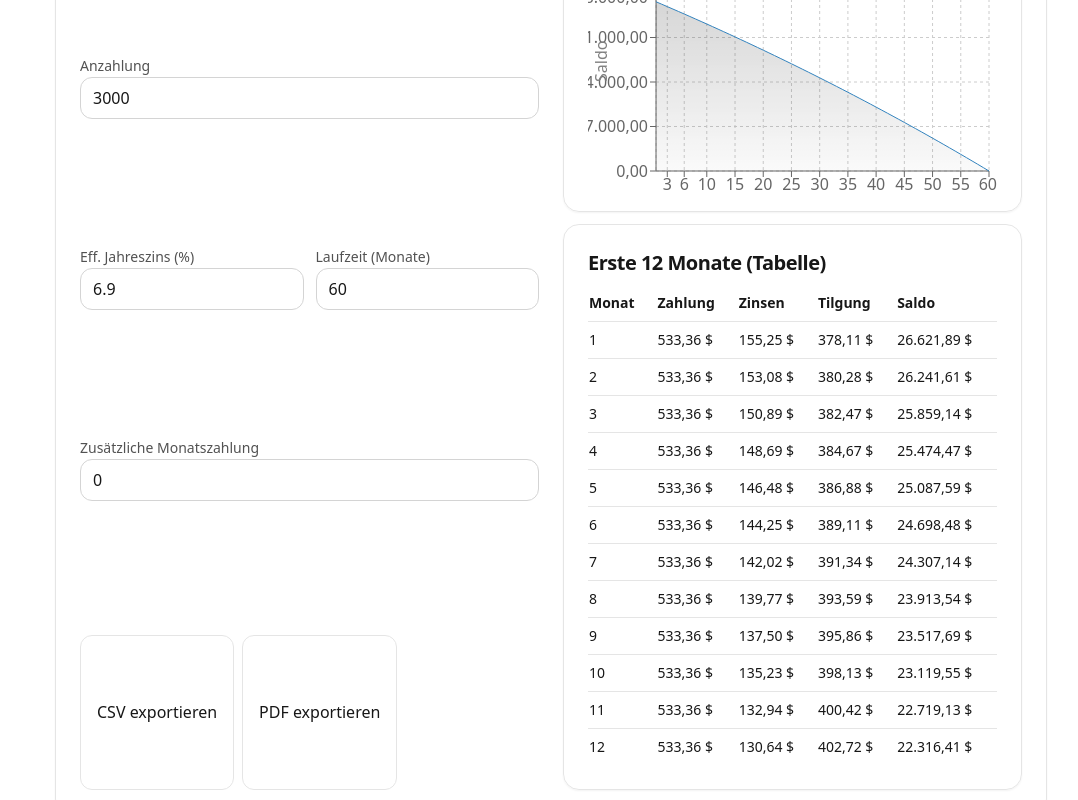
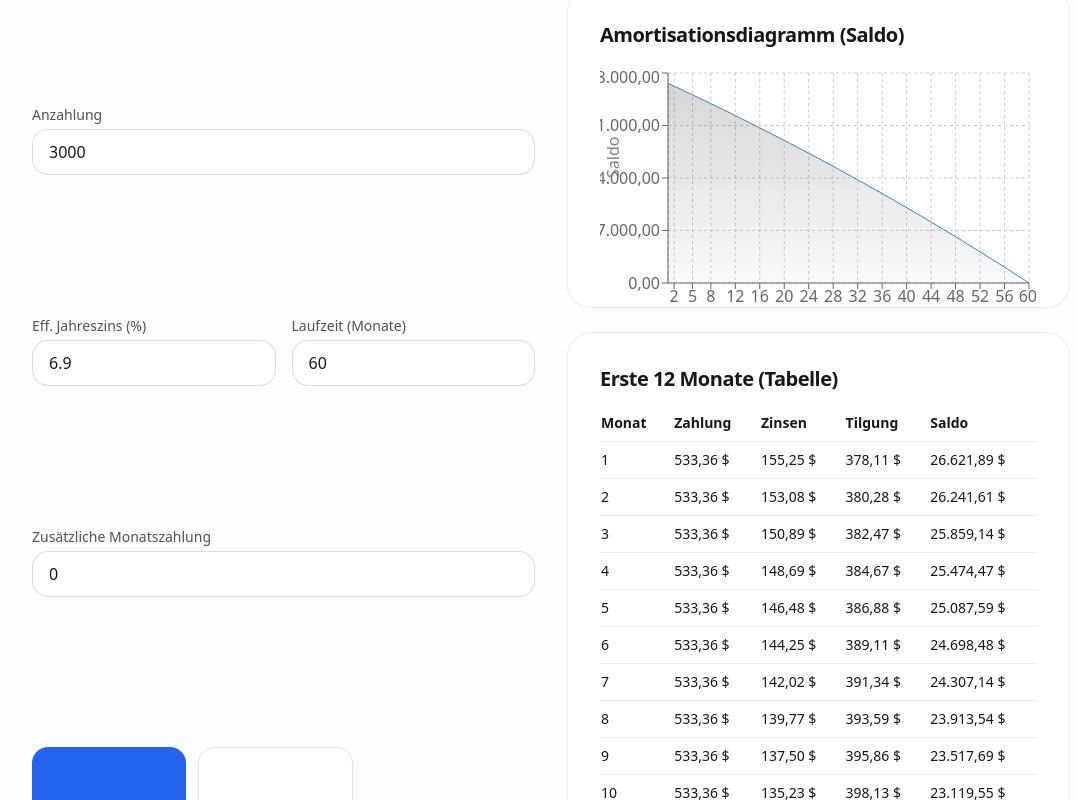
Before and after one commit to gaetandelhon-afk/Carmath.io, a Next.js app: page /de in a window 1280 px wide. Shown: the part 540-1340 px from the top of the page, without its empty margins (89-1167 px from the left). Built offline with nearby package versions, Linux system fonts and the light colour scheme.

Commit message:
ui: premium styling + localized CSV/PDF (BOM, delimiter) + improved translations

```diff
--- a/app/globals.css
+++ b/app/globals.css
@@ -2,33 +2,57 @@
 @tailwind components;
 @tailwind utilities;
 
+/* Base */
 :root {
   color-scheme: light dark;
 }
-body {
-  @apply bg-white text-neutral-900 dark:bg-neutral-950 dark:text-neutral-50;
+
+html, body {
+  @apply bg-neutral-50 text-neutral-900 dark:bg-neutral-950 dark:text-neutral-50;
+  font-feature-settings: "ss02", "cv02", "tnum";
 }
+
 .container {
-  @apply max-w-5xl mx-auto px-4;
+  @apply max-w-6xl mx-auto px-4 sm:px-6;
 }
+
+/* Cards & surfaces */
 .card {
-  @apply rounded-2xl shadow-sm border border-neutral-200 dark:border-neutral-800 bg-white/80 dark:bg-neutral-900/60 backdrop-blur p-6;
+  @apply rounded-3xl shadow-sm border border-neutral-200/60 dark:border-neutral-800/70
+         bg-white/80 dark:bg-neutral-900/60 backdrop-blur p-6 sm:p-8;
 }
+
+/* Inputs */
 .input {
-  @apply w-full rounded-xl border border-neutral-300 dark:border-neutral-700 bg-white dark:bg-neutral-900 px-3 py-2 outline-none focus:ring-2 focus:ring-blue-500;
+  @apply w-full rounded-2xl border border-neutral-300/80 dark:border-neutral-700/70
+         bg-white/90 dark:bg-neutral-900/70 px-4 py-2.5 outline-none
+         focus:ring-4 focus:ring-blue-500/20 focus:border-blue-500 transition;
 }
+
 .label {
-  @apply text-sm text-neutral-600 dark:text-neutral-300;
+  @apply text-sm font-medium text-neutral-600 dark:text-neutral-300 mb-1 block;
 }
+
+/* Buttons */
 .btn {
-  @apply inline-flex items-center justify-center rounded-xl px-4 py-2 border border-neutral-200 dark:border-neutral-700 hover:bg-neutral-50 dark:hover:bg-neutral-800 transition;
+  @apply inline-flex items-center justify-center rounded-2xl px-4 py-2.5
+         border border-neutral-200 dark:border-neutral-800
+         bg-white dark:bg-neutral-900
+         hover:bg-neutral-100 dark:hover:bg-neutral-800
+         transition shadow-sm;
 }
-h1 {
-  @apply text-3xl font-semibold tracking-tight;
+
+.btn.primary {
+  @apply border-blue-600/20 bg-blue-600 text-white hover:bg-blue-500;
 }
-h2 {
-  @apply text-xl font-semibold tracking-tight;
+
+/* Headings */
+h1 { @apply text-4xl font-semibold tracking-tight; }
+h2 { @apply text-xl font-semibold tracking-tight; }
+
+small.muted { @apply text-neutral-500; }
+
+/* KPI numbers */
+.kpi {
+  @apply text-2xl sm:text-3xl font-semibold tracking-tight;
 }
-small.muted {
-  @apply text-neutral-500;
-}
--- a/components/CarPaymentCalculator.tsx
+++ b/components/CarPaymentCalculator.tsx
@@ -8,9 +8,7 @@ import { jsPDF } from 'jspdf';
 
 const PaymentChart = dynamic(() => import('./PaymentChart'), { ssr: false });
 
-type Props = {
-  locale: string;
-  dict: {
+type Dict = {
   currency: string;
   vehiclePrice: string;
   downPayment: string;
@@ -31,7 +29,14 @@ type Props = {
   interest: string;
   principal: string;
   balance: string;
+  reportTitle: string;
+  reportSummary: string; // ex: "Locale: {locale}   Currency: {currency}"
+  reportAmortizationTitle: string; // ex: "Amortization (first {n} months)"
 };
+
+type Props = {
+  locale: string;
+  dict: Dict;
 };
 
 const CURRENCIES = ['USD', 'EUR', 'GBP', 'CAD', 'AUD', 'SEK', 'INR', 'BRL'] as const;
@@ -44,6 +49,7 @@ export default function CarPaymentCalculator({ locale, dict }: Props) {
   const [extra, setExtra] = useState<number>(0);
   const [currency, setCurrency] = useState<string>('USD');
 
+  // récupérer devise du cookie si présent (middleware)
   useEffect(() => {
     const m = document.cookie.match(/(?:^|; )app_currency=([^;]+)/);
     if (m && CURRENCIES.includes(decodeURIComponent(m[1]) as any)) {
@@ -64,17 +70,34 @@ export default function CarPaymentCalculator({ locale, dict }: Props) {
 
   const fmt = (n: number) => formatCurrency(locale, currency, n);
 
+  // Délimiteur CSV selon séparateur décimal de la locale
+  const decimalComma = new Intl.NumberFormat(locale).format(1.1).includes(',');
+  const csvSep = decimalComma ? ';' : ',';
+
+  // ---- Export CSV (UTF-8 BOM + en-têtes traduits) ----
   const exportCSV = () => {
     const header = [dict.month, dict.payment, dict.interest, dict.principal, dict.balance];
     const rows = result.schedule.map((r) => [
-      r.month,
+      r.month.toString(),
       r.payment.toFixed(2),
       r.interest.toFixed(2),
       r.principalPaid.toFixed(2),
       r.balance.toFixed(2),
     ]);
-    const csv = [header, ...rows].map((arr) => arr.join(',')).join('\n');
-    const blob = new Blob([csv], { type: 'text/csv;charset=utf-8;' });
+    const toLine = (arr: string[]) =>
+      arr
+        .map((cell) => {
+          const needsQuote = cell.includes(csvSep) || cell.includes('"') || cell.includes('\n');
+          const c = cell.replace(/"/g, '""');
+          return needsQuote ? `"${c}"` : c;
+        })
+        .join(csvSep);
+
+    const csvContent = [toLine(header), ...rows.map(toLine)].join('\n');
+    const blob = new Blob(
+      ['\ufeff' + csvContent], // BOM pour Excel
+      { type: 'text/csv;charset=utf-8;' }
+    );
     const url = URL.createObjectURL(blob);
     const a = document.createElement('a');
     a.href = url;
@@ -83,47 +106,65 @@ export default function CarPaymentCalculator({ locale, dict }: Props) {
     URL.revokeObjectURL(url);
   };
 
+  // ---- Export PDF (localisé) ----
   const exportPDF = () => {
     const doc = new jsPDF({ unit: 'pt', format: 'a4' });
-    const line = (y: number, text: string) => doc.text(text, 40, y);
-    let y = 40;
 
-    doc.setFontSize(16);
-    line(y, 'Car Payment Report'); y += 10;
-    doc.setFontSize(10);
-    y += 20;
+    const marginX = 40;
+    let y = 50;
 
-    line(y, `Locale: ${locale}   Currency: ${currency}`); y += 14;
-    line(y, `${dict.vehiclePrice}: ${fmt(price)}   ${dict.downPayment}: ${fmt(down)}`); y += 14;
-    line(y, `${dict.apr}: ${apr}%   ${dict.termMonths}: ${months}   ${dict.extraPayment}: ${fmt(extra)}`); y += 18;
+    doc.setFont('helvetica', 'bold');
+    doc.setFontSize(18);
+    doc.text(dict.reportTitle, marginX, y);
+    y += 22;
 
-    line(y, `${dict.monthlyPayment}: ${fmt(result.payment)}   ${dict.totalInterest}: ${fmt(result.totalInterest)}`); y += 14;
-    line(y, `${dict.totalPaid}: ${fmt(result.totalPaid)}   ${dict.payoffTime}: ${result.payoffMonths}`); y += 20;
+    doc.setFont('helvetica', 'normal');
+    doc.setFontSize(11);
+    doc.text(dict.reportSummary.replace('{locale}', locale).replace('{currency}', currency), marginX, y);
+    y += 16;
 
-    doc.setFontSize(12);
-    line(y, 'Amortization (first 24 months)'); y += 16;
-    doc.setFontSize(9);
-    line(y, `${dict.month}   ${dict.payment}   ${dict.interest}   ${dict.principal}   ${dict.balance}`); y += 12;
+    doc.text(`${dict.vehiclePrice}: ${fmt(price)}   ${dict.downPayment}: ${fmt(down)}`, marginX, y); y += 14;
+    doc.text(`${dict.apr}: ${apr}%   ${dict.termMonths}: ${months}   ${dict.extraPayment}: ${fmt(extra)}`, marginX, y); y += 18;
+
+    doc.setFont('helvetica', 'bold');
+    doc.text(dict.results, marginX, y);
+    y += 16;
+    doc.setFont('helvetica', 'normal');
+    doc.text(`${dict.monthlyPayment}: ${fmt(result.payment)}`, marginX, y); y += 14;
+    doc.text(`${dict.totalInterest}: ${fmt(result.totalInterest)}`, marginX, y); y += 14;
+    doc.text(`${dict.totalPaid}: ${fmt(result.totalPaid)}`, marginX, y); y += 14;
+    doc.text(`${dict.payoffTime}: ${result.payoffMonths} ${dict.termMonths.toLowerCase()}`, marginX, y); y += 22;
+
+    doc.setFont('helvetica', 'bold');
+    doc.text(dict.reportAmortizationTitle.replace('{n}', '24'), marginX, y);
+    y += 16;
+    doc.setFont('helvetica', 'normal');
+
+    // En-têtes du tableau
+    const headers = [dict.month, dict.payment, dict.interest, dict.principal, dict.balance];
+    doc.text(headers.join('   '), marginX, y);
+    y += 12;
 
     const maxRows = 24;
     for (const row of result.schedule.slice(0, maxRows)) {
-      const text =
-        `${row.month.toString().padStart(5)}   ` +
+      const line =
+        `${row.month.toString().padStart(3)}   ` +
         `${row.payment.toFixed(2).padStart(10)}   ` +
         `${row.interest.toFixed(2).padStart(10)}   ` +
         `${row.principalPaid.toFixed(2).padStart(10)}   ` +
         `${row.balance.toFixed(2).padStart(10)}`;
-      line(y, text);
+      doc.text(line, marginX, y);
       y += 12;
-      if (y > 780) { doc.addPage(); y = 40; }
+      if (y > 780) { doc.addPage(); y = 50; }
     }
 
     doc.save('car-payment-report.pdf');
   };
 
   return (
-    <div className="grid md:grid-cols-2 gap-6">
-      <div className="grid gap-3">
+    <div className="grid md:grid-cols-2 gap-8">
+      {/* LEFT: Inputs */}
+      <div className="grid gap-4">
         <div>
           <label className="label">{dict.currency}</label>
           <select className="input" value={currency} onChange={(e) => setCurrency(e.target.value)}>
@@ -143,7 +184,7 @@ export default function CarPaymentCalculator({ locale, dict }: Props) {
           <input className="input" type="number" value={down} onChange={(e) => setDown(Number(e.target.value))} />
         </div>
 
-        <div className="grid grid-cols-2 gap-3">
+        <div className="grid grid-cols-2 gap-4">
           <div>
             <label className="label">{dict.apr}</label>
             <input className="input" type="number" step="0.01" value={apr} onChange={(e) => setApr(Number(e.target.value))} />
@@ -159,38 +200,39 @@ export default function CarPaymentCalculator({ locale, dict }: Props) {
           <input className="input" type="number" value={extra} onChange={(e) => setExtra(Number(e.target.value))} />
         </div>
 
-        <div className="flex gap-2 pt-2">
-          <button className="btn" onClick={exportCSV}>{dict.exportCSV}</button>
+        <div className="flex gap-3 pt-2">
+          <button className="btn primary" onClick={exportCSV}>{dict.exportCSV}</button>
           <button className="btn" onClick={exportPDF}>{dict.exportPDF}</button>
         </div>
       </div>
 
-      <div className="grid gap-3">
+      {/* RIGHT: Results */}
+      <div className="grid gap-6">
         <div className="card">
-          <h2 className="mb-2">{dict.results}</h2>
-          <div className="grid grid-cols-2 gap-3">
+          <h2 className="mb-4">{dict.results}</h2>
+          <div className="grid grid-cols-2 gap-4">
             <div>
               <small className="muted">{dict.monthlyPayment}</small>
-              <div className="text-2xl font-semibold">{fmt(result.payment)}</div>
+              <div className="kpi">{fmt(result.payment)}</div>
             </div>
             <div>
               <small className="muted">{dict.totalInterest}</small>
-              <div className="text-2xl font-semibold">{fmt(result.totalInterest)}</div>
+              <div className="kpi">{fmt(result.totalInterest)}</div>
             </div>
             <div>
               <small className="muted">{dict.totalPaid}</small>
-              <div className="text-2xl font-semibold">{fmt(result.totalPaid)}</div>
+              <div className="kpi">{fmt(result.totalPaid)}</div>
             </div>
             <div>
               <small className="muted">{dict.payoffTime}</small>
-              <div className="text-2xl font-semibold">{result.payoffMonths} {dict.termMonths.toLowerCase()}</div>
+              <div className="kpi">{result.payoffMonths} {dict.termMonths.toLowerCase()}</div>
             </div>
           </div>
         </div>
 
-        <div className="card h-72">
-          <h2 className="mb-2">{dict.amortizationChart}</h2>
-          <div className="h-56">
+        <div className="card h-80">
+          <h2 className="mb-4">{dict.amortizationChart}</h2>
+          <div className="h-64">
             <PaymentChart
               data={chartData}
               yLabel={dict.balance}
@@ -200,7 +242,7 @@ export default function CarPaymentCalculator({ locale, dict }: Props) {
         </div>
 
         <div className="card overflow-x-auto">
-          <h2 className="mb-2">{dict.first12Months}</h2>
+          <h2 className="mb-3">{dict.first12Months}</h2>
           <table className="w-full text-sm">
             <thead className="text-left">
               <tr>
@@ -213,7 +255,7 @@ export default function CarPaymentCalculator({ locale, dict }: Props) {
             </thead>
             <tbody>
               {result.schedule.slice(0, 12).map((row) => (
-                <tr key={row.month} className="border-t border-neutral-200 dark:border-neutral-800">
+                <tr key={row.month} className="border-t border-neutral-200/60 dark:border-neutral-800">
                   <td className="py-2 pr-4">{row.month}</td>
                   <td className="py-2 pr-4">{fmt(row.payment)}</td>
                   <td className="py-2 pr-4">{fmt(row.interest)}</td>
--- a/messages/de.json
+++ b/messages/de.json
@@ -21,6 +21,9 @@
     "payment": "Zahlung",
     "interest": "Zinsen",
     "principal": "Tilgung",
-    "balance": "Saldo"
+    "balance": "Saldo",
+    "reportTitle": "Autokredit-Bericht",
+    "reportSummary": "Sprache: {locale}   Währung: {currency}",
+    "reportAmortizationTitle": "Amortisation (erste {n} Monate)"
   }
 }
--- a/messages/en.json
+++ b/messages/en.json
@@ -21,6 +21,9 @@
     "payment": "Payment",
     "interest": "Interest",
     "principal": "Principal",
-    "balance": "Balance"
+    "balance": "Balance",
+    "reportTitle": "Car Payment Report",
+    "reportSummary": "Locale: {locale}   Currency: {currency}",
+    "reportAmortizationTitle": "Amortization (first {n} months)"
   }
 }
--- a/messages/fr.json
+++ b/messages/fr.json
@@ -21,6 +21,9 @@
     "payment": "Paiement",
     "interest": "Intérêts",
     "principal": "Principal",
-    "balance": "Solde"
+    "balance": "Solde",
+    "reportTitle": "Rapport de mensualités auto",
+    "reportSummary": "Langue : {locale}   Devise : {currency}",
+    "reportAmortizationTitle": "Amortissement (premiers {n} mois)"
   }
 }
```
Lines whose indentation alone changed are shown as unchanged.
